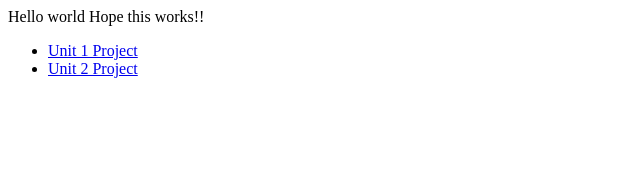
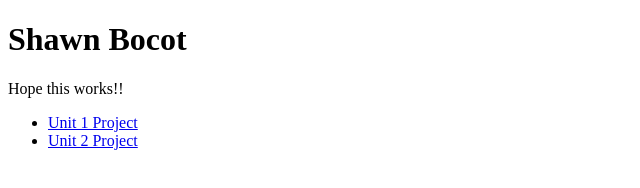
Before and after one commit to lbocot/lbocot.github.io, a plain HTML site: page index.html in a window 1280 px wide. Shown: the whole page, without its empty margins (0-640 px from the left). Drawn offline with Linux system fonts and the light colour scheme.

Commit message:
Added my name to heading

```diff
--- a/index.html
+++ b/index.html
@@ -8,8 +8,9 @@
   <link href="style.css" rel="stylesheet" type="text/css" />
 </head>
 
+  <h1>Shawn Bocot</h1>
 <body>
-  Hello world
+
   Hope this works!!
   <ul>
     <li><a href="Unit1/index.html">Unit 1 Project </a></li>
```
